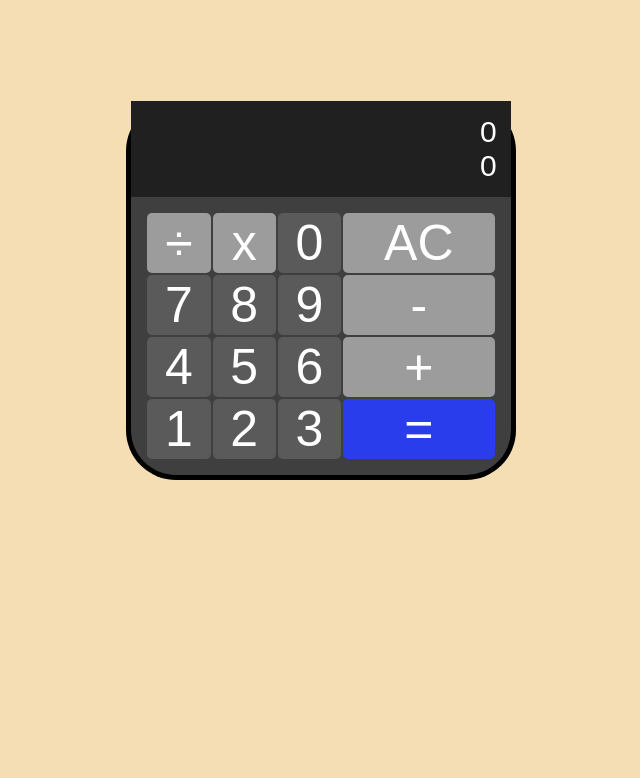
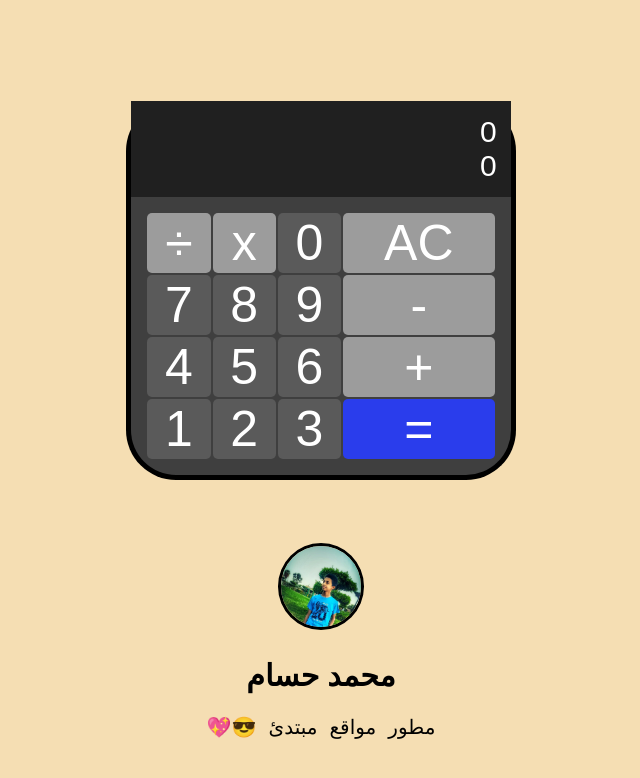
Before and after one commit to mohamedhossamWebDev22/calculator-website, a plain HTML site: page index.html in a window 1280 px wide. Shown: the whole page, without its empty margins (319-959 px from the left). Drawn offline with Linux system fonts and the light colour scheme.

Commit message:
Added the last touch, FINISHED.

```diff
--- a/index.html
+++ b/index.html
@@ -52,6 +52,12 @@
 
             </div>
 
+            <div class="who">
+                <img src="mohamed.png">
+                <h1>محمد حسام</h1>
+                <p>مطور مواقع مبتدئ 😎💖</p>
+            </div>
+
         </div>
 
 
--- a/style/style.css
+++ b/style/style.css
@@ -1,3 +1,9 @@
+html{
+    -webkit-user-select: none;
+    -ms-user-select: none;
+    user-select: none;
+}
+
 body{
     background-color: wheat;
 }
@@ -71,6 +77,39 @@ body{
     border-radius: 5px;
 }
 
+.who{
+    text-align: center;
+
+    border-radius: 50px;
+
+    width: 50%;
+    margin-left: auto;
+    margin-right: auto;
+
+    margin-top: 5%;
+}
+.who img{
+    width: 80px;
+
+    border: 3px solid black;
+    border-radius: 100%;
+}
+.who h1{
+    font-family: system-ui, -apple-system, BlinkMacSystemFont, 'Segoe UI', Roboto, Oxygen, Ubuntu, Cantarell, 'Open Sans', 'Helvetica Neue', sans-serif;
+    font-size: 30px;
+}
+.who p{
+    font-family: 'Courier New', Courier, monospace;
+    font-weight: lighter;
+    font-size: 20px;
+
+    direction: rtl;
+}
+
+.who:hover{
+    animation: none me 2s;
+}
+
 .num:hover{
     animation: none hov 1s;
 }
@@ -93,3 +132,43 @@ body{
         -webkit-filter: contrast(50%);
     }
 }
+
+@keyframes me{
+    25%{
+        border-right: 2px solid black;
+    }
+
+    50%{
+        border-right: 2px solid black;
+        border-top: 2px solid black;
+    }
+
+    75%{
+        border-right: 2px solid black;
+        border-top: 2px solid black;
+        border-left: 2px solid black;
+    }
+
+    100%{
+        border-right: 2px solid black;
+        border-top: 2px solid black;
+        border-left: 2px solid black;
+        border-bottom: 2px solid black;
+    }
+}
+
+/*
+==================
+||  responsive  ||
+==================
+*/
+
+@media screen and (max-width: 500px) {
+    .btn{
+        font-size: 30px;
+    }
+
+    .calc{
+        width: 100%;
+    }
+}
```
Also changed, not shown: mohamed.png (added).
